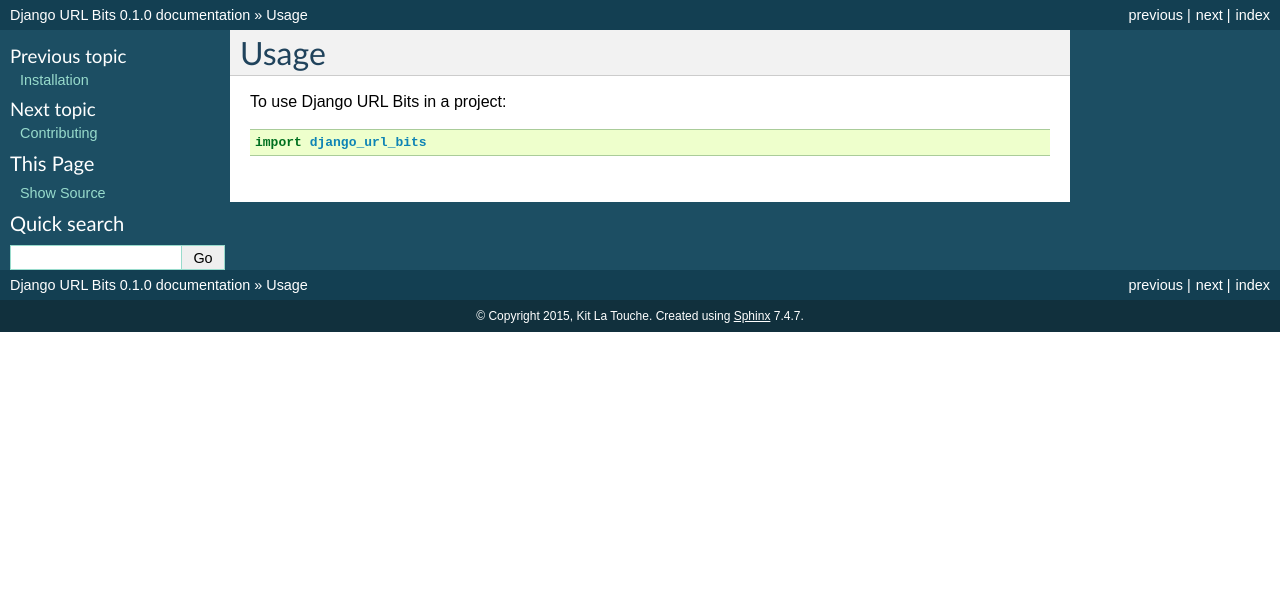
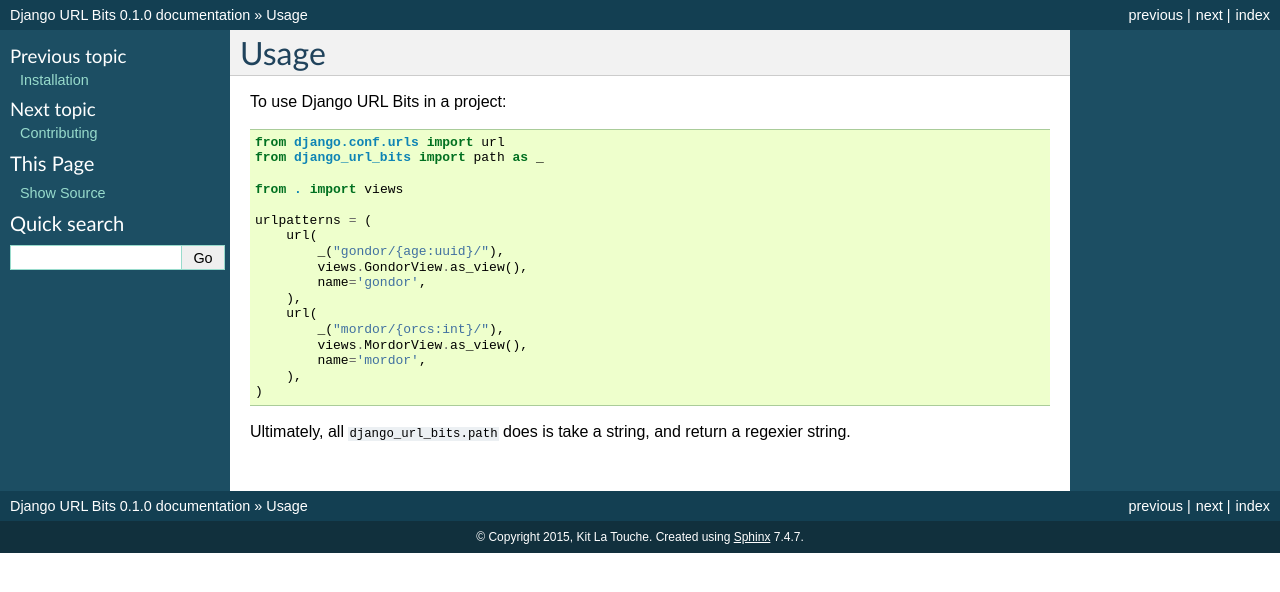
Before and after one commit to wlonk/django_url_bits, a Sphinx documentation site: the page built from docs/usage.rst, in a window 1280 px wide. Shown: the top 592 px of the page. Built offline with Sphinx 7.4.7, drawn with Linux system fonts in a browser that asks for light colours.

Commit message:
Added aspirational documentation.

```diff
--- a/docs/usage.rst
+++ b/docs/usage.rst
@@ -2,6 +2,27 @@
 Usage
 =====
 
-To use Django URL Bits in a project::
+To use Django URL Bits in a project:
 
-    import django_url_bits
+.. code-block:: python
+
+    from django.conf.urls import url
+    from django_url_bits import path as _
+
+    from . import views
+
+    urlpatterns = (
+        url(
+            _("gondor/{age:uuid}/"),
+            views.GondorView.as_view(),
+            name='gondor',
+        ),
+        url(
+            _("mordor/{orcs:int}/"),
+            views.MordorView.as_view(),
+            name='mordor',
+        ),
+    )
+
+Ultimately, all ``django_url_bits.path`` does is take a string, and return a
+regexier string.
```
Also changed, not shown: docs/django_url_bits.rst (added, +22 -0 lines), docs/modules.rst (added, +7 -0 lines).
